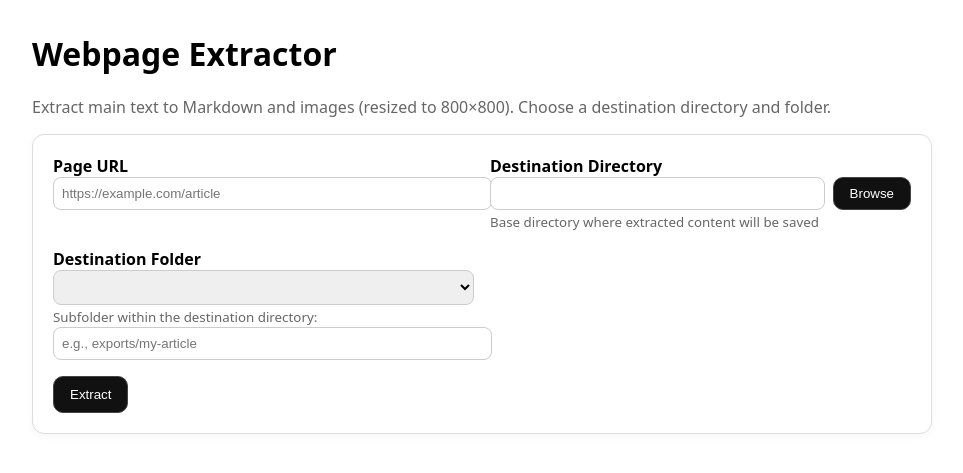
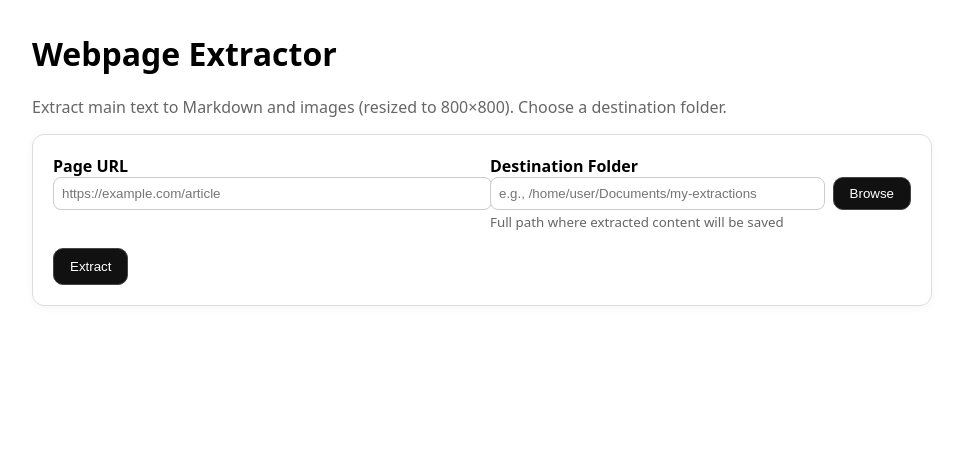
Before and after one commit to fabiogeraci/webpage-extractor, a FastAPI app: template app/presentation/templates/index.html in a window 1280 px wide. Shown: the top 473 px of the page, without its empty margins (158-1121 px from the left). Run offline with FastAPI, Linux system fonts and the light colour scheme; the template is opened without the code that fills it, so the values that code supplies are empty.

Commit message:
Refactor extraction API and update index template
- Simplified the index function by removing unnecessary parameters and storage handling.
- Updated the extraction endpoint to use a single destination path input.
- Enhanced the user interface in index.html for clearer labeling and improved directory selection functionality.

```diff
--- a/app/presentation/templates/index.html
+++ b/app/presentation/templates/index.html
@@ -1,7 +1,7 @@
 {% extends "base.html" %}
 {% block content %}
     <h1>Webpage Extractor</h1>
-    <p class="muted">Extract main text to Markdown and images (resized to 800×800). Choose a destination directory and folder.</p>
+    <p class="muted">Extract main text to Markdown and images (resized to 800×800). Choose a destination folder.</p>
 
     <div class="card">
         <form method="post" action="/extract">
@@ -12,23 +12,12 @@
                 </div>
 
                 <div>
-                    <label for="data_path">Destination Directory</label>
+                    <label for="destination">Destination Folder</label>
                     <div style="display: flex; gap: 0.5rem; align-items: center;">
-                        <input type="text" id="data_path" name="data_path" value="{{ current_data_path }}" placeholder="{{ default_data_path }}" style="flex: 1;" />
+                        <input type="text" id="new_destination" name="new_destination" placeholder="e.g., /home/user/Documents/my-extractions" style="flex: 1;" />
                         <button type="button" id="browse_button" style="padding: 0.5rem 1rem; white-space: nowrap;">Browse</button>
                     </div>
-                    <small class="muted">Base directory where extracted content will be saved</small>
-                </div>
-
-                <div>
-                    <label for="destination">Destination Folder</label>
-                    <select id="destination" name="destination">
-                        {% for d in destinations %}
-                            <option value="{{ d }}">{{ d }}</option>
-                        {% endfor %}
-                    </select>
-                    <small class="muted">Subfolder within the destination directory:</small>
-                    <input type="text" id="new_destination" name="new_destination" placeholder="e.g., exports/my-article" />
+                    <small class="muted">Full path where extracted content will be saved</small>
                 </div>
             </div>
 
@@ -48,7 +37,7 @@
     <script>
         document.addEventListener('DOMContentLoaded', function() {
             const browseButton = document.getElementById('browse_button');
-            const dataPathInput = document.getElementById('data_path');
+            const destinationInput = document.getElementById('new_destination');
 
             browseButton.addEventListener('click', function() {
                 // Create a hidden file input for directory selection
@@ -74,7 +63,7 @@
                                 const pathParts = fullPath.split('/');
                                 pathParts.pop(); // Remove the filename
                                 const suggestedPath = pathParts.join('/');
-                                dataPathInput.value = suggestedPath;
+                                destinationInput.value = suggestedPath;
                             }
                         } catch (error) {
                             console.log('Could not extract full path:', error);
@@ -99,7 +88,7 @@
                         alert('Directory selected: ' + directoryName + '\n\nPlease enter the full path manually in the input field above.\n\nExample: /home/username/Documents/' + directoryName);
 
                         // Update the input with the directory name as a hint
-                        dataPathInput.value = dataPathInput.value + '/' + directoryName;
+                        destinationInput.value = destinationInput.value + '/' + directoryName;
                     } catch (error) {
                         if (error.name !== 'AbortError') {
                             console.error('Error selecting directory:', error);
```
Also changed, not shown: app/presentation/api.py (+8 -17 lines).
